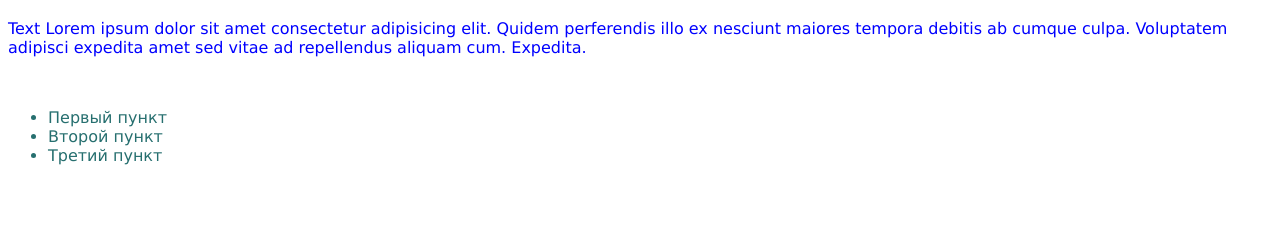
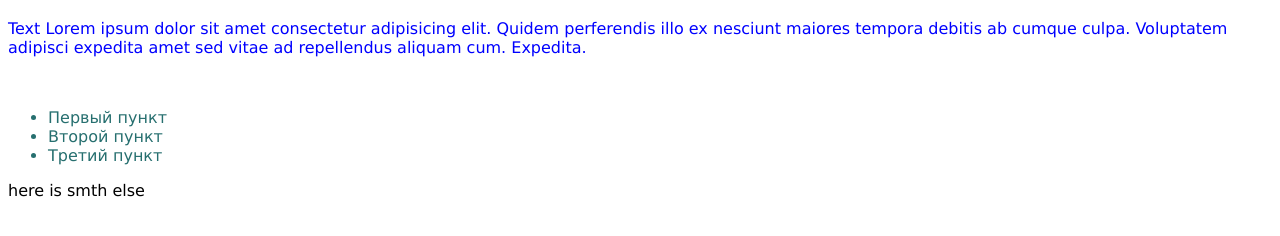
Before and after one commit to KiradesignJS/landingPage, a plain HTML site: page index.html in a window 1280 px wide. Shown: the part 62-298 px from the top of the page. Drawn offline with Linux system fonts and the light colour scheme.

Commit message:
last changes

```diff
--- a/index.html
+++ b/index.html
@@ -18,6 +18,7 @@
                 <li>Второй пункт</li>
                 <li>Третий пункт</li>
               </ul>
+              here is smth else
         </form>
     </container>
 </body>
```
